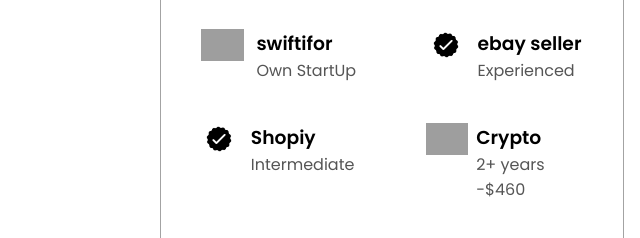
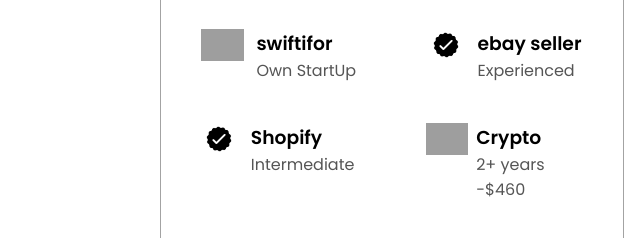
Before and after one commit to colinattic/colinattic1, a plain HTML site: page index.html in a window 1280 px wide. Shown: the part 1862-2100 px from the top of the page, 0-640 px from the left. Drawn offline with Linux system fonts and the light colour scheme; grey boxes are pictures that could not be loaded.

Commit message:
Update index.html

```diff
--- a/index.html
+++ b/index.html
@@ -178,7 +178,7 @@
                   class="icon"
                 />
                 <div>
-                  <h3>Shopiy</h3>
+                  <h3>Shopify</h3>
                   <p>Intermediate</p>
                 </div>
               </article>
```
